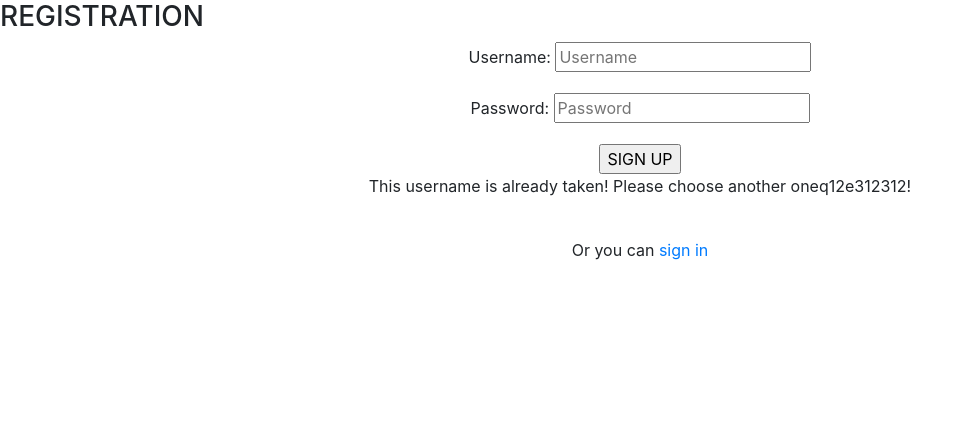
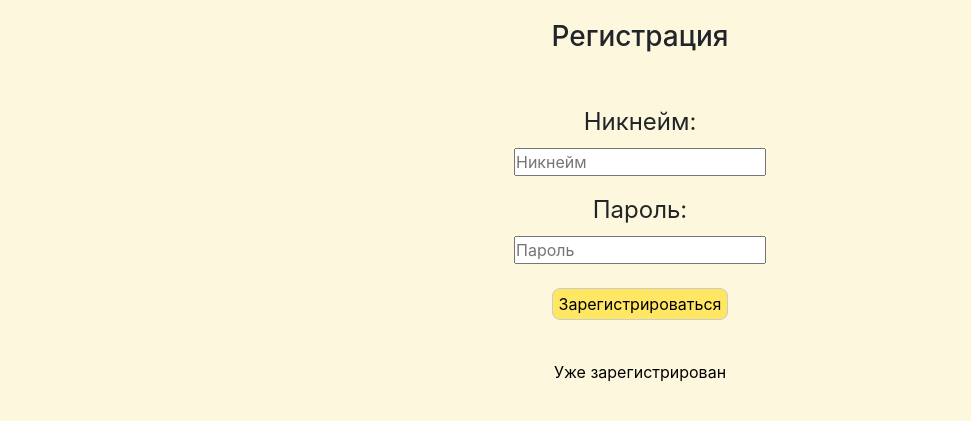
Before and after one commit to Nokvix/Django-clicker, a Django app: page /registration/ in a window 1280 px wide. Shown: the top 421 px of the page, without its empty margins (0-971 px from the left). Run offline with Django 5.2, Linux system fonts and the light colour scheme; some libraries are stand-ins or nearby versions.

Commit message:
Сделал вёрстку страницы регистрации, исправил небольшие ошибки в файле views и поменял значение placeholder в файле forms

```diff
--- a/clicker/auth_clicker/forms.py
+++ b/clicker/auth_clicker/forms.py
@@ -3,8 +3,8 @@ from django.contrib.auth.models import User
 
 
 class UserForm(forms.Form):
-    username = forms.CharField(widget=forms.TextInput(attrs={'placeholder': 'Username'}))
-    password = forms.CharField(widget=forms.PasswordInput(attrs={'placeholder': 'Password'}))
+    username = forms.CharField(widget=forms.TextInput(attrs={'placeholder': 'Никнейм'}))
+    password = forms.CharField(widget=forms.PasswordInput(attrs={'placeholder': 'Пароль'}))
 
     class Meta:
         model = User
--- a/clicker/auth_clicker/views.py
+++ b/clicker/auth_clicker/views.py
@@ -78,4 +78,4 @@ class UserRegistration(APIView):
 
     def get(self, request):
         form = UserForm()
-        return render(request, 'registration.html', {'invalid': True, 'form': form})
+        return render(request, 'registration.html', {'invalid': False, 'form': form})
--- /dev/null
+++ b/clicker/frontend/static/css/registration.css
@@ -0,0 +1,65 @@
+* {
+    padding: 0;
+    margin: 0;
+    box-sizing: border-box;
+}
+
+header {
+    background-color: darkcyan;
+    color: white;
+    height: 100px;
+}
+
+h3 {
+    text-align: center;
+    vertical-align: middle;
+    padding-top: 20px;
+}
+
+main {
+    margin-top: 50px;
+    margin-bottom: 50px;
+}
+
+.registration-page {
+    background-color: #FDF8DD;
+}
+
+.form-group label {
+    display: block;
+    font-size: 3vh;
+}
+
+.registration-btn {
+    width: 22vh;
+    height: 4vh;
+    text-align: center;
+    border: 1px solid #ccc;
+    border-radius: 1vh;
+    background-color: #FFE663;
+    margin-top: 1vh;
+}
+
+.registration-btn:hover {
+    opacity: 0.7;
+}
+
+.registration-btn:active {
+    opacity: 0.5;
+}
+
+.login-wrapper a {
+    color: black;
+}
+
+.login-wrapper a:hover {
+    color: black;
+    text-decoration: none;
+    opacity: 0.7;
+}
+
+.login-wrapper a:active {
+    color: black;
+    text-decoration: none;
+    opacity: 0.5;
+}
--- a/clicker/frontend/templates/registration.html
+++ b/clicker/frontend/templates/registration.html
@@ -1,31 +1,50 @@
-
 {% load static %}
 <!DOCTYPE html>
 <html lang="en" dir="ltr">
   <head>
-    <link rel="stylesheet" href="{% static '/css/style.css' %}">
-    <link rel="stylesheet" href="https://stackpath.bootstrapcdn.com/bootstrap/4.3.1/css/bootstrap.min.css" integrity="sha384-ggOyR0iXCbMQv3Xipma34MD+dH/1fQ784/j6cY/iJTQUOhcWr7x9JvoRxT2MZw1T" crossorigin="anonymous">
-    <meta charset="utf-8">
-    <title>Title </title>
+    <link rel="stylesheet" href="{% static '/css/registration.css' %}" />
+    <link
+      rel="stylesheet"
+      href="https://stackpath.bootstrapcdn.com/bootstrap/4.3.1/css/bootstrap.min.css"
+      integrity="sha384-ggOyR0iXCbMQv3Xipma34MD+dH/1fQ784/j6cY/iJTQUOhcWr7x9JvoRxT2MZw1T"
+      crossorigin="anonymous"
+    />
+    <meta charset="utf-8" />
+    <title>Регистрация</title>
   </head>
-  <body>
+  <body class="registration-page">
     <div class="header">
-      <h3 class="site-name">REGISTRATION</h3>
-
+      <h3 class="site-name">Регистрация</h3>
     </div>
     <main>
       <div align="center">
         <form method="post" action="{% url 'registration' %}">
-        {%csrf_token%}
-        {{form.as_p}}
-        <input type="submit" value="SIGN UP">
+          <!-- {%csrf_token%} {{form.as_p}} -->
+          {% csrf_token %}
+          <div class="form-group">
+            <label for="id_username">Никнейм:</label>
+            {{ form.username }}
+          </div>
+          <div class="form-group">
+            <label for="id_password">Пароль:</label>
+            {{ form.password }}
+          </div>
+          <div class="form-group">
+            <input
+              class="registration-btn"
+              type="submit"
+              value="Зарегистрироваться"
+            />
+          </div>
         </form>
         {% if invalid%}
-       <p>This username is already taken! Please choose another oneq12e312312!</p>
+        <p>Этот никнейм уже занят! Пожалуйста попробуйте другой</p>
         {% endif %}
       </div>
-    <br>
-    <div align="center">Or you can <a href="/login">sign in</a></div>
+      <br />
+      <div class="login-wrapper" align="center">
+        <a href="/login">Уже зарегистрирован</a>
+      </div>
     </main>
   </body>
 </html>
```
Lines whose indentation alone changed are shown as unchanged.
